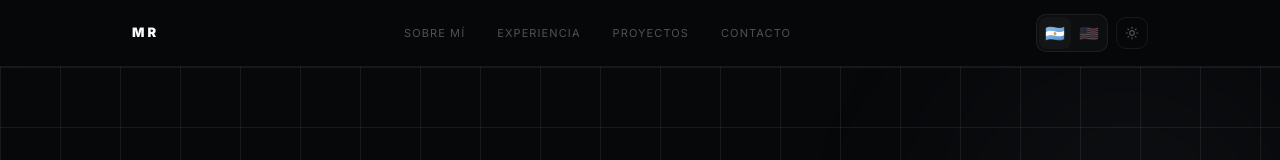
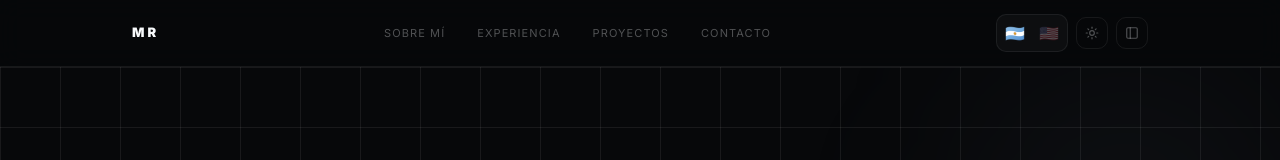
Before and after one commit to alexmnotfound/my-cv, a Next.js app: page / in a window 1280 px wide. Shown: the top 160 px of the page. Built offline with nearby package versions, Linux system fonts and the light colour scheme.

Commit message:
feat: sidebar nav mode with collapse/expand, persisted in localStorage

```diff
--- a/app/page.tsx
+++ b/app/page.tsx
@@ -1,4 +1,5 @@
 import Nav from '@/components/Nav'
+import PageContent from '@/components/PageContent'
 import Hero from '@/components/Hero'
 import About from '@/components/About'
 import Experience from '@/components/Experience'
@@ -8,14 +9,16 @@ import Contact from '@/components/Contact'
 
 export default function Home() {
   return (
-    <main>
+    <>
       <Nav />
+      <PageContent>
         <Hero />
         <About />
         <Experience />
         <Skills />
         <Projects />
         <Contact />
-    </main>
+      </PageContent>
+    </>
   )
 }
--- a/components/Nav.tsx
+++ b/components/Nav.tsx
@@ -1,80 +1,138 @@
 'use client'
 
 import { useTheme } from 'next-themes'
-import { Moon, Sun } from 'lucide-react'
+import { Moon, Sun, User, Briefcase, Layers, Mail, PanelLeft, PanelLeftClose, LayoutDashboard } from 'lucide-react'
 import { useLang } from '@/context/LanguageContext'
+import { useNavMode } from '@/context/NavModeContext'
 
-const SECTION_IDS = ['about', 'experience', 'projects', 'contact'] as const
+const SECTIONS = [
+  { id: 'about',      Icon: User       },
+  { id: 'experience', Icon: Briefcase  },
+  { id: 'projects',   Icon: Layers     },
+  { id: 'contact',    Icon: Mail       },
+] as const
 
 export default function Nav() {
   const { t, lang, toggleLang } = useLang()
   const { resolvedTheme, setTheme } = useTheme()
+  const { navMode, setNavMode } = useNavMode()
 
   const navLabels = [t.nav.about, t.nav.experience, t.nav.projects, t.nav.contact]
 
-  return (
-    <nav
-      className="sticky top-0 z-50 border-b backdrop-blur-md"
-      style={{ background: 'color-mix(in srgb, var(--cv-bg) 85%, transparent)', borderColor: 'var(--cv-border)' }}
-    >
-      <div className="mx-auto max-w-[1080px] px-8 py-3.5 flex items-center justify-between">
+  const isDark = resolvedTheme === 'dark'
 
-        {/* Logo */}
-        <span className="text-[13px] font-black tracking-[3px]" style={{ color: 'var(--cv-heading)' }}>
-          MR
-        </span>
+  /* ── SHARED ELEMENTS ── */
+  const LangToggle = () => (
+    <div className="flex gap-0.5 rounded-lg p-0.5" style={{ background: 'var(--cv-surface)', border: '1px solid var(--cv-border)' }}>
+      <button onClick={() => lang === 'en' && toggleLang()} className={`px-1.5 py-1 rounded-md text-base transition-all ${lang === 'es' ? 'opacity-100' : 'opacity-30'}`} aria-label="Español">🇦🇷</button>
+      <button onClick={() => lang === 'es' && toggleLang()} className={`px-1.5 py-1 rounded-md text-base transition-all ${lang === 'en' ? 'opacity-100' : 'opacity-30'}`} aria-label="English">🇺🇸</button>
+    </div>
+  )
 
-        {/* Nav links */}
-        <div className="hidden md:flex gap-8">
-          {SECTION_IDS.map((id, i) => (
-            <a
-              key={id}
-              href={`#${id}`}
-              className="text-[11px] uppercase tracking-widest transition-opacity hover:opacity-100"
-              style={{ color: 'var(--cv-muted)' }}
-            >
-              {navLabels[i]}
-            </a>
-          ))}
-        </div>
+  const ThemeToggle = ({ size = 14 }: { size?: number }) => (
+    <button onClick={() => setTheme(isDark ? 'light' : 'dark')} className="p-2 rounded-lg transition-opacity hover:opacity-80" style={{ color: 'var(--cv-muted)', border: '1px solid var(--cv-border)' }} aria-label="Toggle theme">
+      {isDark ? <Sun size={size} /> : <Moon size={size} />}
+    </button>
+  )
 
-        {/* Controls */}
-        <div className="flex items-center gap-2">
-          {/* Language toggle */}
-          <div
-            className="flex gap-0.5 rounded-lg p-0.5"
-            style={{ background: 'var(--cv-surface)', border: '1px solid var(--cv-border)' }}
-          >
-            <button
-              onClick={() => lang === 'en' && toggleLang()}
-              className={`px-1.5 py-1 rounded-md text-base transition-all ${lang === 'es' ? 'opacity-100' : 'opacity-30'}`}
-              style={lang === 'es' ? { background: 'var(--cv-surface)' } : {}}
-              aria-label="Español"
-            >
-              🇦🇷
-            </button>
-            <button
-              onClick={() => lang === 'es' && toggleLang()}
-              className={`px-1.5 py-1 rounded-md text-base transition-all ${lang === 'en' ? 'opacity-100' : 'opacity-30'}`}
-              style={lang === 'en' ? { background: 'var(--cv-surface)' } : {}}
-              aria-label="English"
-            >
-              🇺🇸
+  /* ── TOP BAR ── */
+  if (navMode === 'top') {
+    return (
+      <nav className="sticky top-0 z-50 border-b backdrop-blur-md" style={{ background: 'color-mix(in srgb, var(--cv-bg) 85%, transparent)', borderColor: 'var(--cv-border)' }}>
+        <div className="mx-auto max-w-[1080px] px-8 py-3.5 flex items-center justify-between">
+          <span className="text-[13px] font-black tracking-[3px]" style={{ color: 'var(--cv-heading)' }}>MR</span>
+
+          <div className="hidden md:flex gap-8">
+            {SECTIONS.map(({ id }, i) => (
+              <a key={id} href={`#${id}`} className="text-[11px] uppercase tracking-widest transition-opacity hover:opacity-100" style={{ color: 'var(--cv-muted)' }}>
+                {navLabels[i]}
+              </a>
+            ))}
+          </div>
+
+          <div className="flex items-center gap-2">
+            <LangToggle />
+            <ThemeToggle />
+            <button onClick={() => setNavMode('sidebar')} className="p-2 rounded-lg transition-opacity hover:opacity-80" style={{ color: 'var(--cv-muted)', border: '1px solid var(--cv-border)' }} aria-label="Switch to sidebar">
+              <PanelLeft size={14} />
             </button>
           </div>
+        </div>
+      </nav>
+    )
+  }
 
-          {/* Theme toggle */}
-          <button
-            onClick={() => setTheme(resolvedTheme === 'dark' ? 'light' : 'dark')}
-            className="p-2 rounded-lg transition-opacity hover:opacity-80"
-            style={{ color: 'var(--cv-muted)', border: '1px solid var(--cv-border)' }}
-            aria-label="Toggle theme"
+  /* ── SIDEBAR (expanded + collapsed) ── */
+  const isCollapsed = navMode === 'collapsed'
+  const sidebarWidth = isCollapsed ? '60px' : '240px'
+
+  return (
+    <aside
+      className="fixed left-0 top-0 bottom-0 z-50 flex flex-col transition-all duration-300"
+      style={{ width: sidebarWidth, background: 'color-mix(in srgb, var(--cv-bg) 95%, transparent)', borderRight: '1px solid var(--cv-border)', backdropFilter: 'blur(16px)' }}
+    >
+      {/* Logo */}
+      <div className="flex items-center px-4 py-5" style={{ borderBottom: '1px solid var(--cv-border)', minHeight: '56px' }}>
+        <span className="text-[13px] font-black tracking-[3px]" style={{ color: 'var(--cv-heading)' }}>
+          {isCollapsed ? 'M' : 'MR'}
+        </span>
+      </div>
+
+      {/* Nav items */}
+      <nav className="flex flex-col gap-1 p-2 flex-1 overflow-y-auto">
+        {SECTIONS.map(({ id, Icon }, i) => (
+          <a
+            key={id}
+            href={`#${id}`}
+            className="flex items-center gap-3 rounded-lg px-3 py-2.5 transition-all hover:opacity-100 group relative"
+            style={{ color: 'var(--cv-muted)' }}
           >
-            {resolvedTheme === 'dark' ? <Sun size={14} /> : <Moon size={14} />}
-          </button>
-        </div>
+            <Icon size={16} className="flex-shrink-0" />
+            {!isCollapsed && (
+              <span className="text-[12px] uppercase tracking-wider">{navLabels[i]}</span>
+            )}
+            {/* Tooltip on collapsed */}
+            {isCollapsed && (
+              <div className="absolute left-full ml-2 px-2 py-1 rounded-md text-[11px] whitespace-nowrap opacity-0 group-hover:opacity-100 pointer-events-none transition-opacity z-50"
+                style={{ background: 'var(--cv-heading)', color: 'var(--cv-bg)' }}>
+                {navLabels[i]}
+              </div>
+            )}
+          </a>
+        ))}
+      </nav>
 
+      {/* Bottom controls */}
+      <div className="flex flex-col gap-2 p-3" style={{ borderTop: '1px solid var(--cv-border)' }}>
+        {isCollapsed ? (
+          <>
+            <button onClick={() => lang === 'en' && toggleLang()} className="text-base text-center w-full py-1 transition-opacity hover:opacity-80" aria-label="Español">🇦🇷</button>
+            <button onClick={() => lang === 'es' && toggleLang()} className="text-base text-center w-full py-1 transition-opacity hover:opacity-80" aria-label="English">🇺🇸</button>
+            <button onClick={() => setTheme(isDark ? 'light' : 'dark')} className="w-full flex justify-center py-1.5 rounded-lg transition-opacity hover:opacity-80" style={{ color: 'var(--cv-muted)' }} aria-label="Toggle theme">
+              {isDark ? <Sun size={14} /> : <Moon size={14} />}
+            </button>
+            {/* Expand */}
+            <button onClick={() => setNavMode('sidebar')} className="w-full flex justify-center py-1.5 rounded-lg transition-opacity hover:opacity-80" style={{ color: 'var(--cv-muted)', border: '1px solid var(--cv-border)' }} aria-label="Expand sidebar">
+              <PanelLeft size={14} />
+            </button>
+          </>
+        ) : (
+          <>
+            <LangToggle />
+            <div className="flex gap-2">
+              <ThemeToggle />
+              {/* Collapse */}
+              <button onClick={() => setNavMode('collapsed')} className="flex-1 flex items-center justify-center rounded-lg transition-opacity hover:opacity-80" style={{ color: 'var(--cv-muted)', border: '1px solid var(--cv-border)' }} aria-label="Collapse sidebar">
+                <PanelLeftClose size={14} />
+              </button>
+              {/* Back to top */}
+              <button onClick={() => setNavMode('top')} className="flex-1 flex items-center justify-center rounded-lg transition-opacity hover:opacity-80" style={{ color: 'var(--cv-muted)', border: '1px solid var(--cv-border)' }} aria-label="Switch to top bar">
+                <LayoutDashboard size={14} />
+              </button>
+            </div>
+          </>
+        )}
       </div>
-    </nav>
+    </aside>
   )
 }
--- /dev/null
+++ b/components/PageContent.tsx
@@ -0,0 +1,15 @@
+'use client'
+
+import { useNavMode } from '@/context/NavModeContext'
+
+export default function PageContent({ children }: { children: React.ReactNode }) {
+  const { navMode } = useNavMode()
+
+  const marginLeft = navMode === 'top' ? '0px' : navMode === 'sidebar' ? '240px' : '60px'
+
+  return (
+    <div style={{ marginLeft, transition: 'margin-left 0.3s ease' }}>
+      {children}
+    </div>
+  )
+}
--- a/components/Providers.tsx
+++ b/components/Providers.tsx
@@ -2,12 +2,15 @@
 
 import { ThemeProvider } from 'next-themes'
 import { LanguageProvider } from '@/context/LanguageContext'
+import { NavModeProvider } from '@/context/NavModeContext'
 
 export default function Providers({ children }: { children: React.ReactNode }) {
   return (
     <ThemeProvider attribute="class" defaultTheme="dark" enableSystem={false}>
       <LanguageProvider>
-        {children}
+        <NavModeProvider>
+          {children}
+        </NavModeProvider>
       </LanguageProvider>
     </ThemeProvider>
   )
--- /dev/null
+++ b/context/NavModeContext.tsx
@@ -0,0 +1,42 @@
+'use client'
+
+import { createContext, useContext, useEffect, useState, ReactNode } from 'react'
+
+export type NavMode = 'top' | 'sidebar' | 'collapsed'
+
+type NavModeContextType = {
+  navMode: NavMode
+  setNavMode: (mode: NavMode) => void
+}
+
+const NavModeContext = createContext<NavModeContextType | null>(null)
+
+const STORAGE_KEY = 'cv-nav-mode'
+
+export function NavModeProvider({ children }: { children: ReactNode }) {
+  const [navMode, setNavModeState] = useState<NavMode>('top')
+
+  useEffect(() => {
+    const stored = localStorage.getItem(STORAGE_KEY) as NavMode | null
+    if (stored === 'top' || stored === 'sidebar' || stored === 'collapsed') {
+      setNavModeState(stored)
+    }
+  }, [])
+
+  const setNavMode = (mode: NavMode) => {
+    setNavModeState(mode)
+    localStorage.setItem(STORAGE_KEY, mode)
+  }
+
+  return (
+    <NavModeContext.Provider value={{ navMode, setNavMode }}>
+      {children}
+    </NavModeContext.Provider>
+  )
+}
+
+export function useNavMode() {
+  const ctx = useContext(NavModeContext)
+  if (!ctx) throw new Error('useNavMode must be used within NavModeProvider')
+  return ctx
+}
```
Lines whose indentation alone changed are shown as unchanged.
